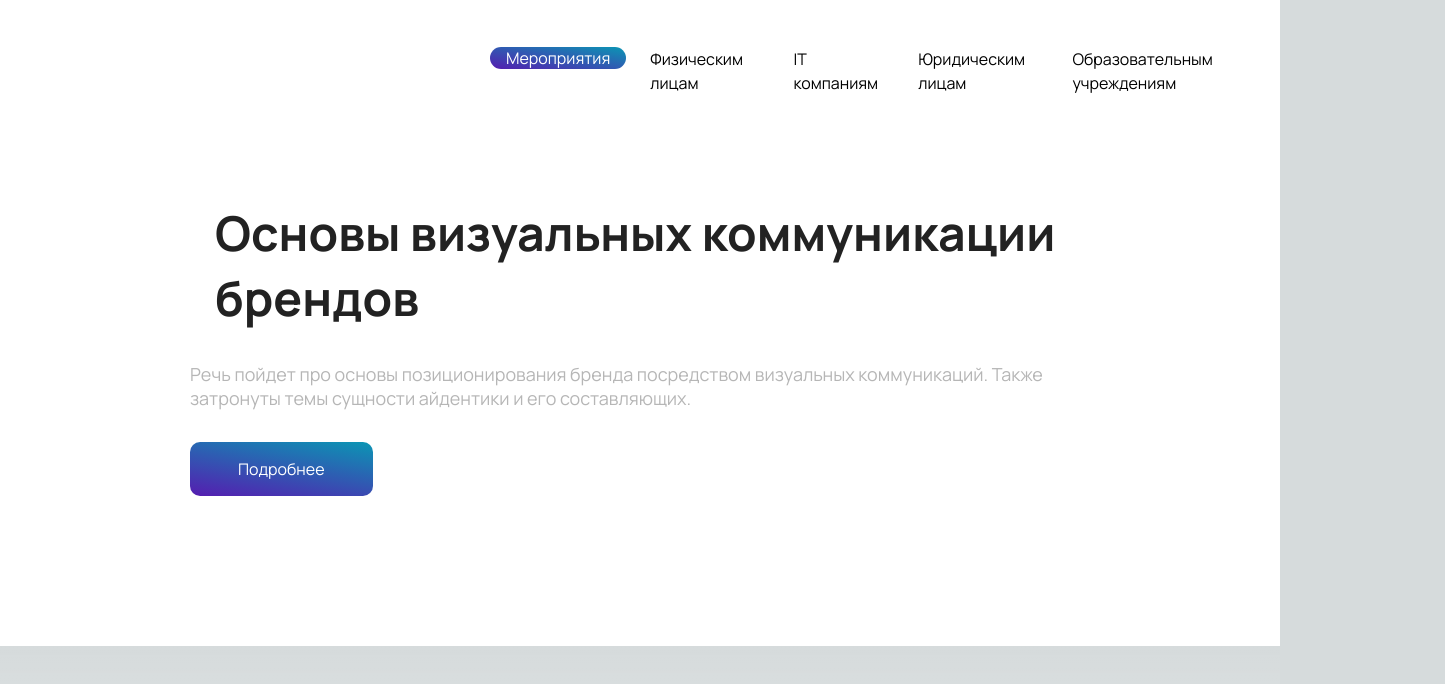
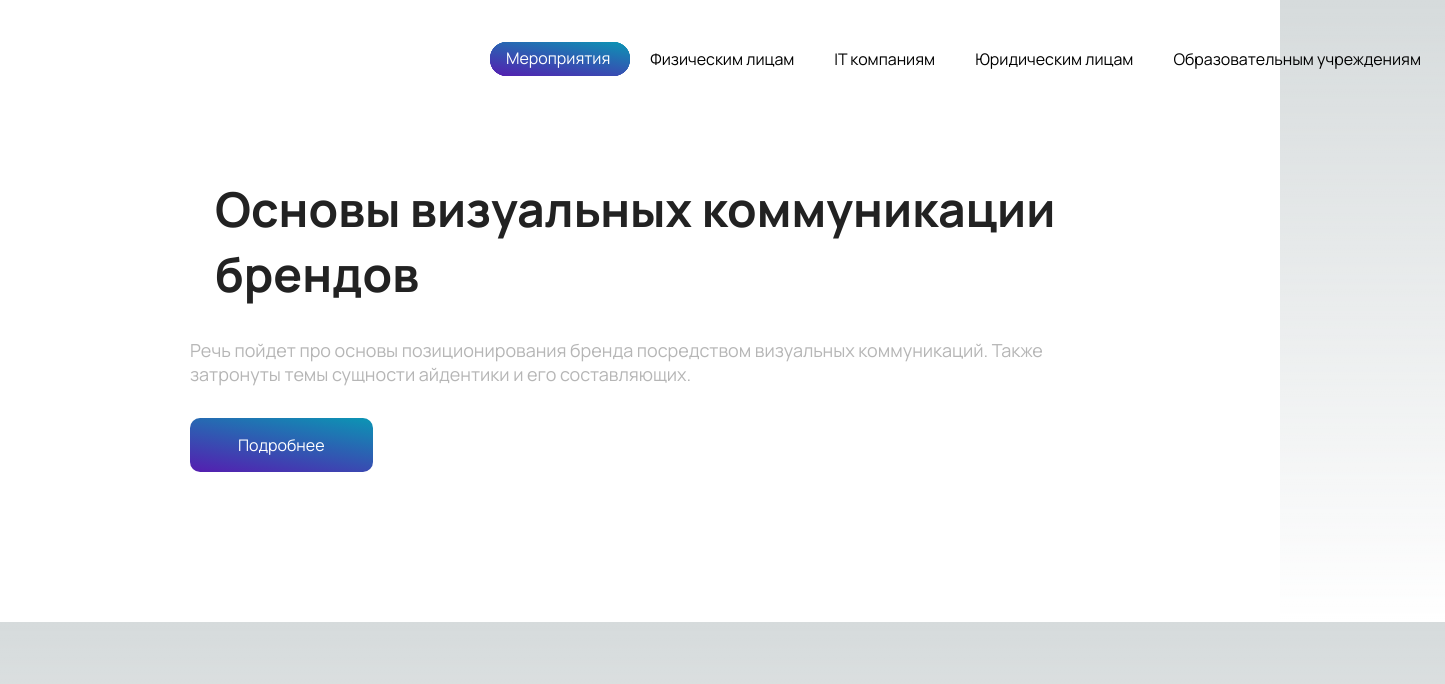
Before and after one commit to Softocean/softocean_landing, a Next.js app: page /partners2/events in a window 1280 px wide. Shown: the top 684 px of the page, 1445 px wide, since content can reach past the window. Built offline with nearby package versions, Linux system fonts and the light colour scheme.

Commit message:
done for 1740

```diff
--- a/src/app/partners2/page.tsx
+++ b/src/app/partners2/page.tsx
@@ -1,3 +1,7 @@
+'use client';
+
+import { useEffect } from 'react';
+import { useRouter, usePathname } from 'next/navigation';
 import PartnersContent from '@/components/partnersContent';
 
 export default function Partners() {
@@ -8,6 +12,15 @@ export default function Partners() {
     textButton: 'Подробнее',
   };
 
+  const router = useRouter();
+  const pathname = usePathname();
+
+  useEffect(() => {
+    if (pathname === '/partners2') {
+      router.push('/partners2/events');
+    }
+  }, []);
+
   return (
     <PartnersContent
       title={InfoData.title}
--- /dev/null
+++ b/src/components/navBar/constants/routes.tsx
@@ -0,0 +1,11 @@
+interface PartnersRoutes {
+  [key: string]: string;
+}
+
+export const PartnersRoutes: PartnersRoutes[] = [
+  { events: '/partners2/events' },
+  { forIndividuals: '/partners2/for-individuals' },
+  { forIt: '/partners2/for-it' },
+  { forLegalPerson: '/partners2/for-legal-person' },
+  { forEducational: '/partners2/for-educational' },
+];
--- /dev/null
+++ b/src/components/navBar/hooks/index.tsx
@@ -0,0 +1,48 @@
+import { usePathname } from 'next/navigation';
+import { PartnersRoutes } from '../constants/routes';
+
+interface navButtonsData {
+  id: number;
+  title: string;
+  active: boolean;
+  href: string;
+}
+
+export function useNavButtonsData(): navButtonsData[] {
+  const pathname = usePathname();
+
+  const navButtonsData: navButtonsData[] = [
+    {
+      id: 0,
+      title: 'Мероприятия',
+      active: pathname === PartnersRoutes[0].events,
+      href: PartnersRoutes[0].events,
+    },
+    {
+      id: 1,
+      title: 'Физическим лицам',
+      active: pathname === PartnersRoutes[1].forIndividuals,
+      href: PartnersRoutes[1].forIndividuals,
+    },
+    {
+      id: 2,
+      title: 'IT компаниям',
+      active: pathname === PartnersRoutes[2].forIt,
+      href: PartnersRoutes[2].forIt,
+    },
+    {
+      id: 3,
+      title: 'Юридическим лицам',
+      active: pathname === PartnersRoutes[3].forLegalPerson,
+      href: PartnersRoutes[3].forLegalPerson,
+    },
+    {
+      id: 4,
+      title: 'Образовательным учреждениям',
+      active: pathname === PartnersRoutes[4].forEducational,
+      href: PartnersRoutes[4].forEducational,
+    },
+  ];
+
+  return navButtonsData;
+}
--- a/src/components/navBar/index.tsx
+++ b/src/components/navBar/index.tsx
@@ -1,76 +1,68 @@
 'use client';
 
-import { useState } from 'react';
+import { useRef, useState, useEffect } from 'react';
+import { useRouter } from 'next/navigation';
 import Link from 'next/link';
-
-interface navButtonsData {
-  title: string;
-  active: boolean;
-  href: string;
-}
+import { useNavButtonsData } from './hooks';
 
 export default function NavBar({
   children, // will be a page or nested layout
 }: {
   children: React.ReactNode;
 }) {
-  const [activeTab, setActiveTab] = useState<number>(0);
+  const router = useRouter();
+  const navButtonsData = useNavButtonsData();
+  const tabsRef = useRef<(HTMLElement | null)[]>([]);
+  const [activeTabIndex, setActiveTabIndex] = useState<number>(0);
+  const [tabUnderlineWidth, setTabUnderlineWidth] = useState<number>(0);
+  const [tabUnderlineLeft, setTabUnderlineLeft] = useState<number>(0);
 
-  const navButtonsData: navButtonsData[] = [
-    {
-      title: 'Мероприятия',
-      active: true,
-      href: '/partners2/events',
-    },
-    {
-      title: 'Физическим лицам',
-      active: false,
-      href: '/partners2/for-individuals',
-    },
-    {
-      title: 'IT компаниям',
-      active: false,
-      href: '/partners2/for-it',
-    },
-    {
-      title: 'Юридическим лицам',
-      active: false,
-      href: '/partners2/for-legal-person',
-    },
-    {
-      title: 'Образовательным учреждениям',
-      active: false,
-      href: '/partners2/for-educational',
-    },
-  ];
+  const onSelectedTab = (href: string) => {
+    router.push(href);
+  };
 
-  const navButtonsTab = navButtonsData.map((name, i) => {
-    return (
-      <Link href={name.href}>
-        <li
-          className={`mr-2 px-4 rounded-2xl cursor-pointer  ${
-            i === activeTab
-              ? ' bg-gradient-main from-deep-sky-blue from-0% to-rebecca-purple to-100% text-sm-16 text-white'
-              : ''
-          }`}
-          key={i}
-          onClick={() => onSelectedTab(i)}
-        >
-          <p className="my-[5px]">{name.title}</p>
-        </li>
-      </Link>
-    );
-  });
+  useEffect(() => {
+    const setTabPosition = () => {
+      const currentTab = tabsRef.current[activeTabIndex] as HTMLElement;
+      setTabUnderlineLeft(currentTab?.offsetLeft ?? 0);
+      setTabUnderlineWidth(currentTab?.clientWidth ?? 0);
+    };
 
-  const onSelectedTab = (i: number) => {
-    setActiveTab(i);
-  };
+    setTabPosition();
+  }, [activeTabIndex]);
 
   return (
     <section>
       {/* Include shared UI here e.g. a header or sidebar */}
       <div className="bg-white pt-[42px] pb-[150px] flex flex-col">
-        <ul className="flex ml-[490px] mb-[100px]">{navButtonsTab}</ul>
+        <ul className="relative flex ml-[490px] mb-[100px]">
+          {navButtonsData.map((button) => {
+            return (
+              <Link
+                href={button.href}
+                key={button.id}
+                ref={(el) => (tabsRef.current[button.id] = el)}
+                onClick={() => {
+                  onSelectedTab(button.href), setActiveTabIndex(button.id);
+                }}
+              >
+                <span
+                  className="absolute z-10 bottom-0 top-0 flex overflow-hidden rounded-2xl cursor-pointer transition-all duration-300"
+                  style={{ left: tabUnderlineLeft, width: tabUnderlineWidth }}
+                >
+                  <span className="h-full w-full rounded-2xl bg-gradient-main from-deep-sky-blue from-0% to-rebecca-purple to-100%" />
+                </span>
+                <li
+                  className={`mr-2 px-4 cursor-pointer  ${
+                    button.active ? 'text-sm-16 text-white duration-300' : ''
+                  }`}
+                >
+                  <p className="relative z-20 my-[5px] whitespace-nowrap">{button.title}</p>
+                </li>
+              </Link>
+            );
+          })}
+        </ul>
         {children}
       </div>
     </section>
```
